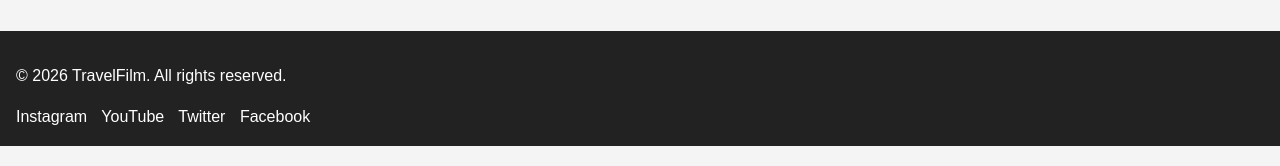
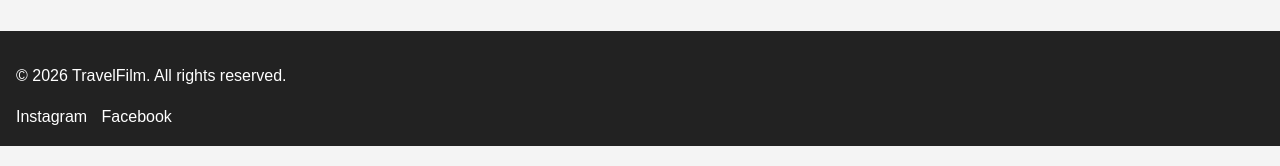
Before and after one commit to travelfilmgr/travelfilmgr.github.io, a Jekyll site: the page built from index.html, in a window 1280 px wide. Shown: the part 731-897 px from the top of the page. Built offline with Jekyll 4.4.1, drawn with Linux system fonts in a browser that asks for light colours; the list of posts is cut into pages by our own code.

Commit message:
Update default.html

```diff
--- a/_layouts/default.html
+++ b/_layouts/default.html
@@ -26,8 +26,6 @@
     <p>&copy; {{ site.time | date: "%Y" }} TravelFilm. All rights reserved.</p>
     <div class="social-links">
       <a href="{{ site.social.instagram }}" target="_blank">Instagram</a>
-      <a href="{{ site.social.youtube }}" target="_blank">YouTube</a>
-      <a href="{{ site.social.twitter }}" target="_blank">Twitter</a>
       <a href="{{ site.social.facebook }}" target="_blank">Facebook</a>
     </div>
   </footer>
```
